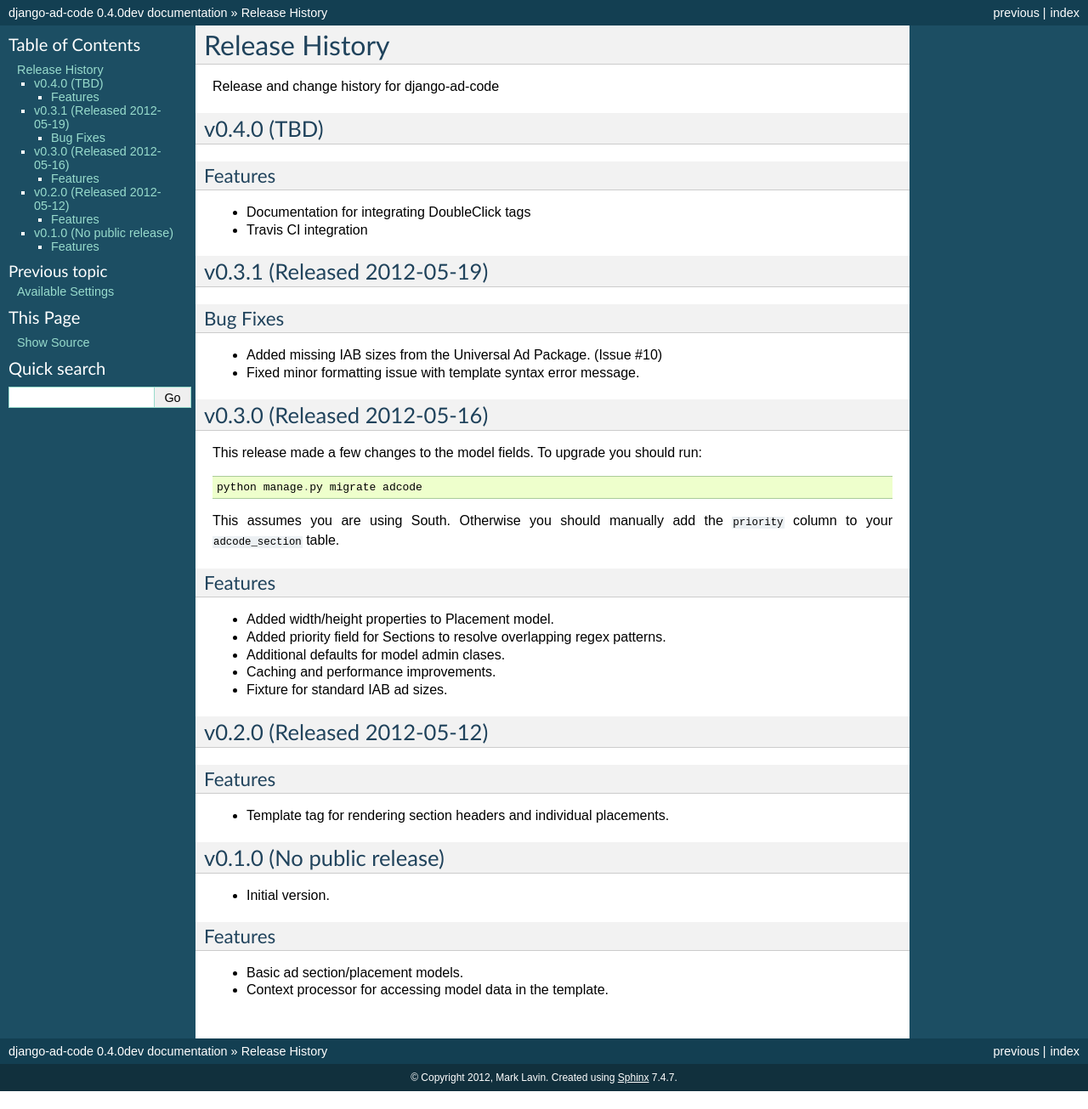
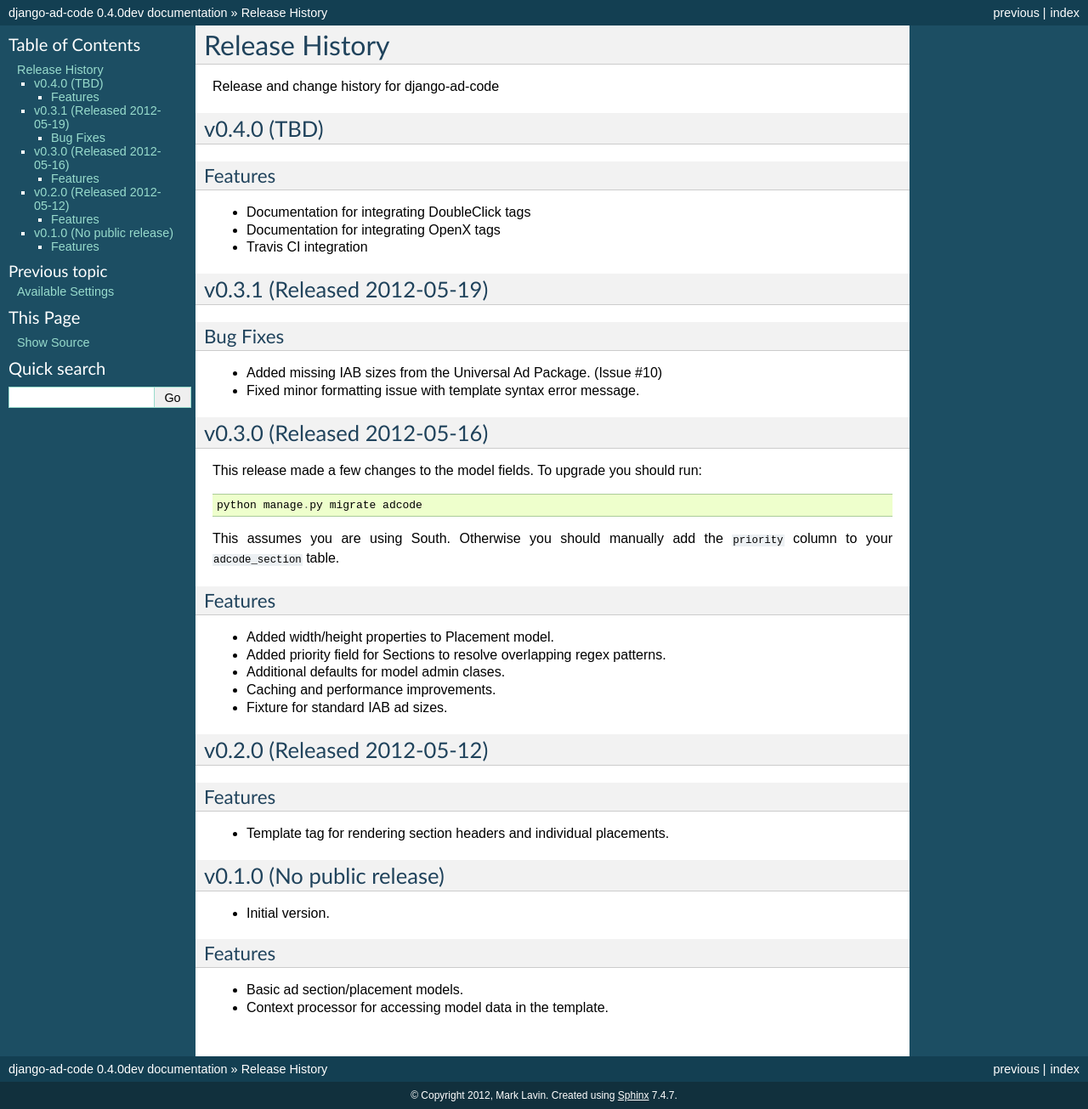
Before and after one commit to mlavin/django-ad-code, a Sphinx documentation site: the page built from docs/releases.rst, in a window 1280 px wide. Shown: the whole page at 85% size. Built offline with Sphinx 7.4.7, drawn with Linux system fonts in a browser that asks for light colours; before the commit the page ends 1284 px from its top, so only the background shows below that.

Commit message:
Release note on more docs.

```diff
--- a/docs/releases.rst
+++ b/docs/releases.rst
@@ -10,6 +10,7 @@
 _________________
 
 - Documentation for integrating DoubleClick tags
+- Documentation for integrating OpenX tags
 - Travis CI integration
 
 
```
